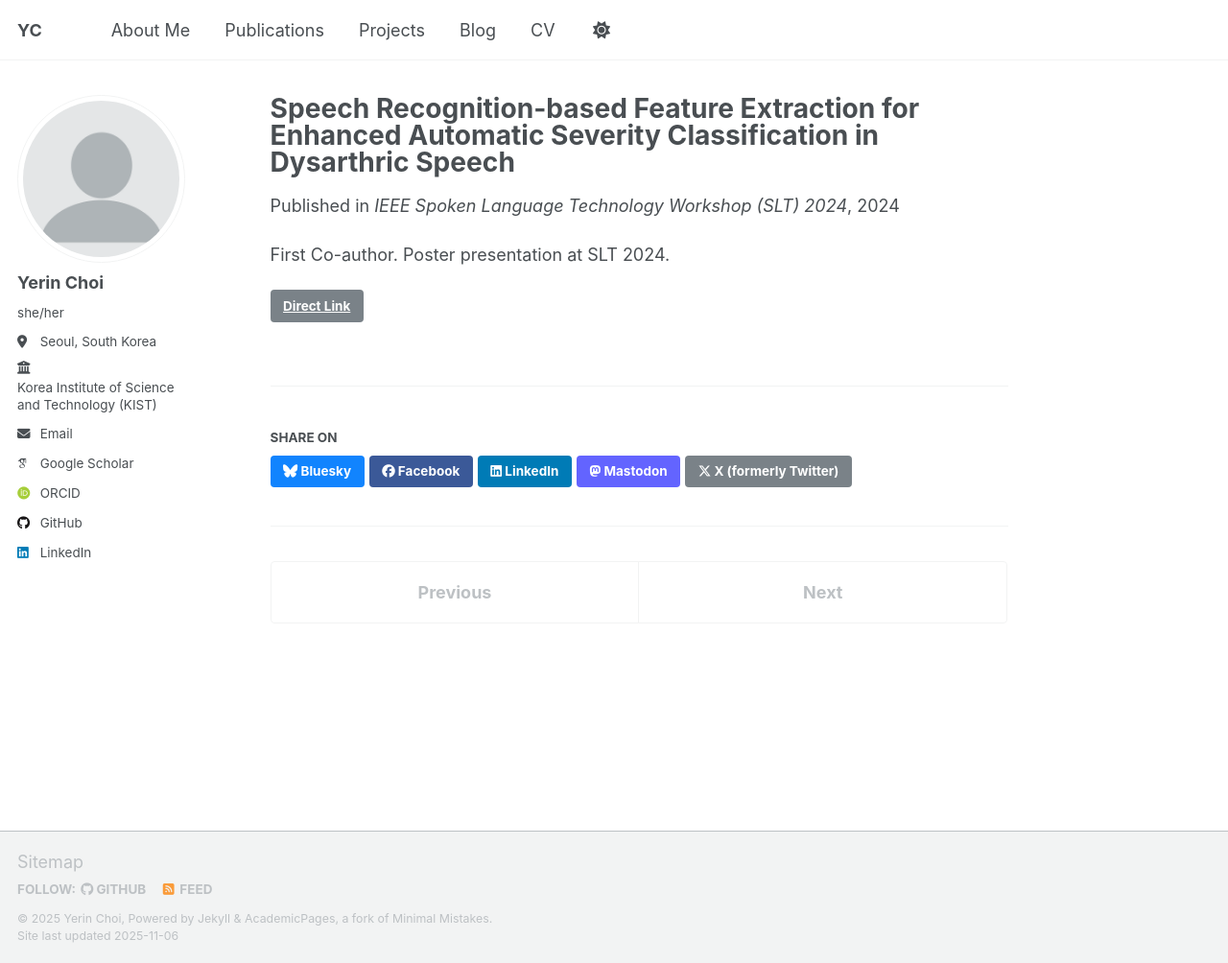
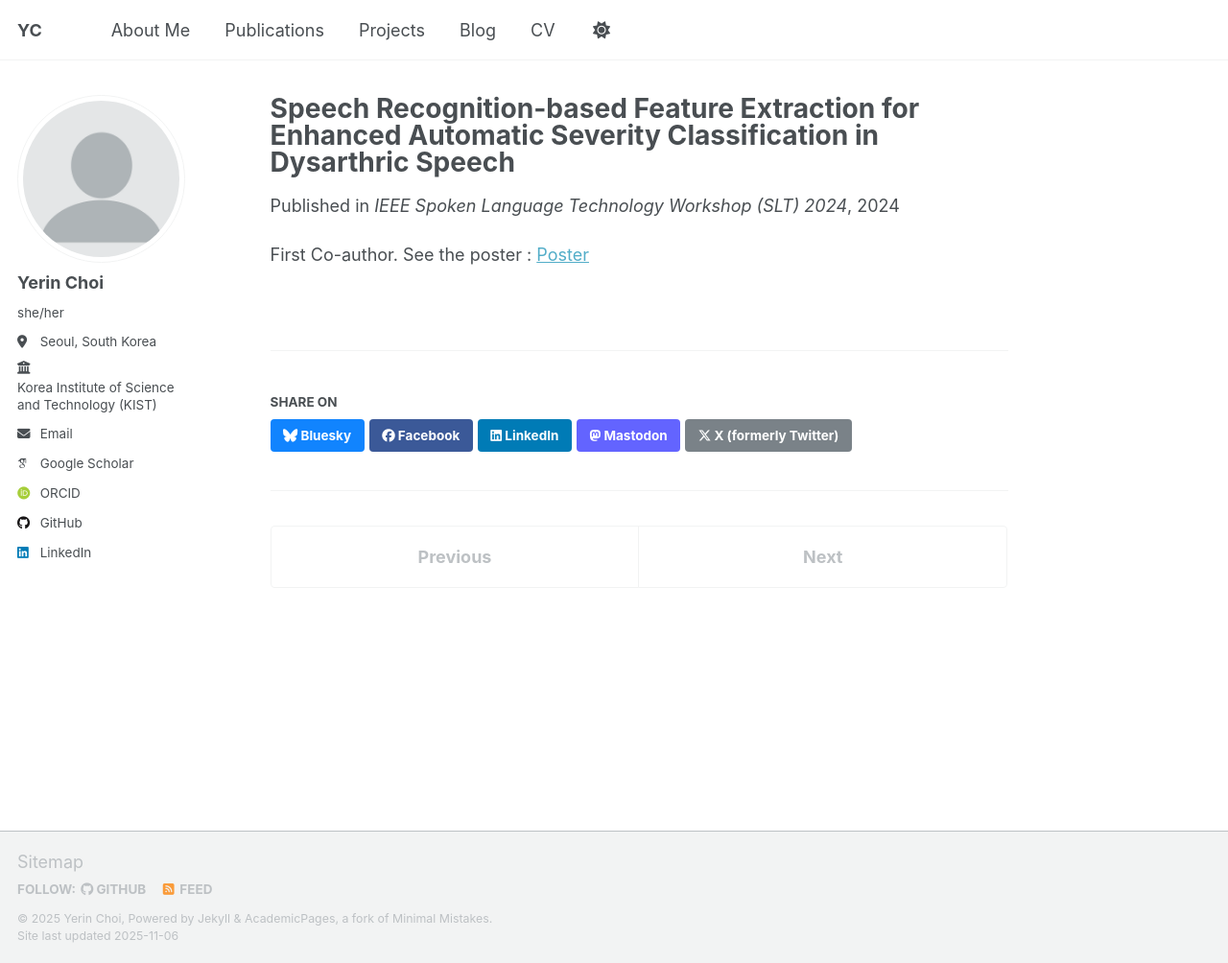
Before and after one commit to lakahaga/lakahaga.github.io, a Jekyll site: the page built from _publications/2024-slt-dysarthria.md, in a window 1280 px wide and 1004 px high. Shown: the whole window at 96% size. Built offline with Jekyll 4.4.1, drawn with Linux system fonts in a browser that asks for light colours; some web fonts are replaced; a script that is not in the unit is left out.

Commit message:
Update 2024-slt-dysarthria.md

```diff
--- a/_publications/2024-slt-dysarthria.md
+++ b/_publications/2024-slt-dysarthria.md
@@ -6,7 +6,7 @@ permalink: /publication/2024-slt-dysarthria
 excerpt: 'Yerin Choi, Jeehyun Lee, Myoung-Wan Koo'
 date: 2024-12-04
 venue: "IEEE Spoken Language Technology Workshop (SLT) 2024"
-link: "https://ieeexplore.ieee.org/document/10447681"
+paperurl: "https://ieeexplore.ieee.org/document/10447681"
 ---
 
-First Co-author. Poster presentation at SLT 2024.
+First Co-author. See the poster : [Poster](/files/SLT2024_poster.png)
```
